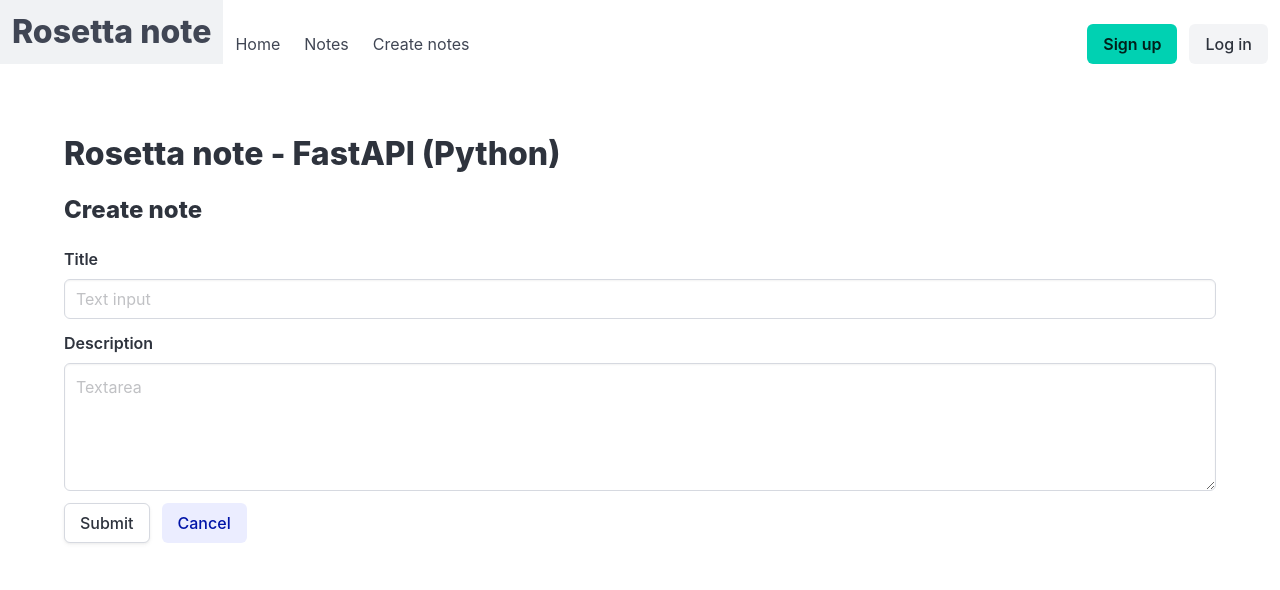
After one commit to 0x00cl/rosetta-note, a FastAPI app: template project/Python/FastAPI/noteapp/templates/notes_create.html in a window 1280 px wide. The commit adds this page. Shown: the top 590 px of the page. Run offline with FastAPI, Linux system fonts and the light colour scheme; the template is opened without the code that fills it, so the values that code supplies are empty.

Commit message:
ADD: Create notes through a <form>

```diff
--- a/project/Python/FastAPI/noteapp/crud.py
+++ b/project/Python/FastAPI/noteapp/crud.py
@@ -1,6 +1,6 @@
 from sqlalchemy.orm import Session
 
-from . import models
+from . import models, schemas
 
 
 def get_user(db: Session, user_id: int):
@@ -15,7 +15,7 @@ def get_users(db: Session, skip: int = 0, limit: int = 100):
     return db.query(models.User).offset(skip).limit(limit).all()
 
 
-def create_user(db: Session, user):
+def create_user(db: Session, user: schemas.UserCreate):
     fake_hashed_password = user.password + "notreallyhashed"
     db_user = models.User(email=user.email, hashed_password=fake_hashed_password)
     db.add(db_user)
@@ -32,7 +32,7 @@ def get_note(db: Session, note_id: int):
     return db.query(models.Note).filter(models.Note.id == note_id).first()
 
 
-def create_user_note(db: Session, note, user_id: int):
+def create_user_note(db: Session, note: schemas.NoteCreate, user_id: int):
     db_note = models.Note(**note.dict(), owner_id=user_id)
     db.add(db_note)
     db.commit()
--- a/project/Python/FastAPI/noteapp/main.py
+++ b/project/Python/FastAPI/noteapp/main.py
@@ -1,9 +1,11 @@
-from fastapi import FastAPI, Request, Depends
+from typing import Annotated
+
+from fastapi import FastAPI, Request, Depends, Form
 from sqlalchemy.orm import Session
 from fastapi.responses import HTMLResponse
 from fastapi.staticfiles import StaticFiles
 from fastapi.templating import Jinja2Templates
-from . import crud, models
+from . import crud, models, schemas
 from .database import SessionLocal, engine
 
 models.Base.metadata.create_all(bind=engine)
@@ -36,10 +38,19 @@ def read_notes(
         request=request, name="notes.html", context={"notes": notes_db}
     )
 
+@app.get("/notes/create", response_class=HTMLResponse)
+def read_notes(
+    request: Request
+):
+    return templates.TemplateResponse(
+        request=request, name="notes_create.html", context={}
+    )
+
 
 @app.post("/notes", response_class=HTMLResponse)
-def create_notes(request: Request, db: Session = Depends(get_db)):
-    notes_db = crud.create_user_note(db)
+def create_notes(request: Request, db: Session = Depends(get_db), note: Annotated[schemas.NoteCreate, Form()] = {}):
+    crud.create_user_note(db, note, 0)
+    notes_db = crud.get_notes(db, skip=0, limit=100)
     return templates.TemplateResponse(
         request=request, name="notes.html", context={"notes": notes_db}
     )
--- a/project/Python/FastAPI/noteapp/templates/components/navbar.html
+++ b/project/Python/FastAPI/noteapp/templates/components/navbar.html
@@ -13,6 +13,7 @@
       <div class="navbar-start">
         <a class="navbar-item" href="/">Home</a>
         <a class="navbar-item" href="/notes">Notes</a>
+        <a class="navbar-item" href="/notes/create">Create notes</a>
       </div>
       <div class="navbar-end">
         <div class="navbar-item">
--- /dev/null
+++ b/project/Python/FastAPI/noteapp/templates/notes_create.html
@@ -0,0 +1,35 @@
+{% extends "base.html" %}
+{% block title %}Create note{% endblock %}
+
+{% block content %}
+<section class="section">
+  <div class="container">
+    <h1 class="title">Rosetta note - FastAPI (Python)</h1>
+    <h2 class="title is-4">Create note</h2>
+    <form action="/notes" method="post">
+        <div class="field">
+            <label class="label">Title</label>
+            <div class="control">
+                <input class="input" type="text" placeholder="Text input" name="title" id="title">
+            </div>
+        </div>
+
+        <div class="field">
+            <label class="label">Description</label>
+            <div class="control">
+            <textarea class="textarea" placeholder="Textarea" name="description" id="description"></textarea>
+            </div>
+        </div>
+
+        <div class="field is-grouped">
+            <div class="control">
+            <button type="submit" class="button">Submit</button>
+            </div>
+            <div class="control">
+            <button class="button is-link is-light">Cancel</button>
+            </div>
+        </div>
+    </form>
+  </div>
+</section>
+{% endblock %}
--- a/project/Python/FastAPI/pyproject.toml
+++ b/project/Python/FastAPI/pyproject.toml
@@ -6,6 +6,7 @@ readme = "README.md"
 requires-python = ">=3.12"
 dependencies = [
     "fastapi[standard]>=0.115.0",
+    "python-multipart>=0.0.12",
     "sqlalchemy>=2.0.35",
 ]
 
```
Also changed, not shown: project/Python/FastAPI/noteapp/schemas.py (added, +35 -0 lines), 1 other file.
